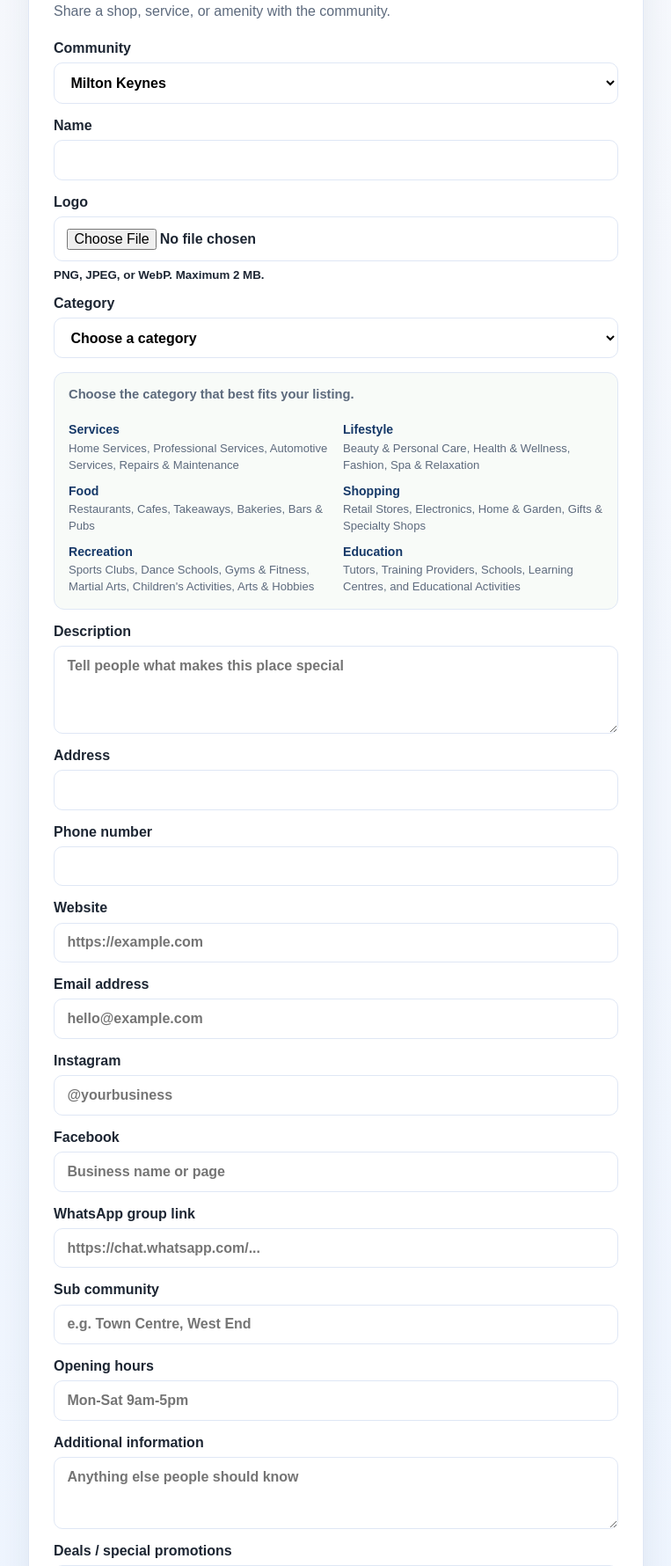
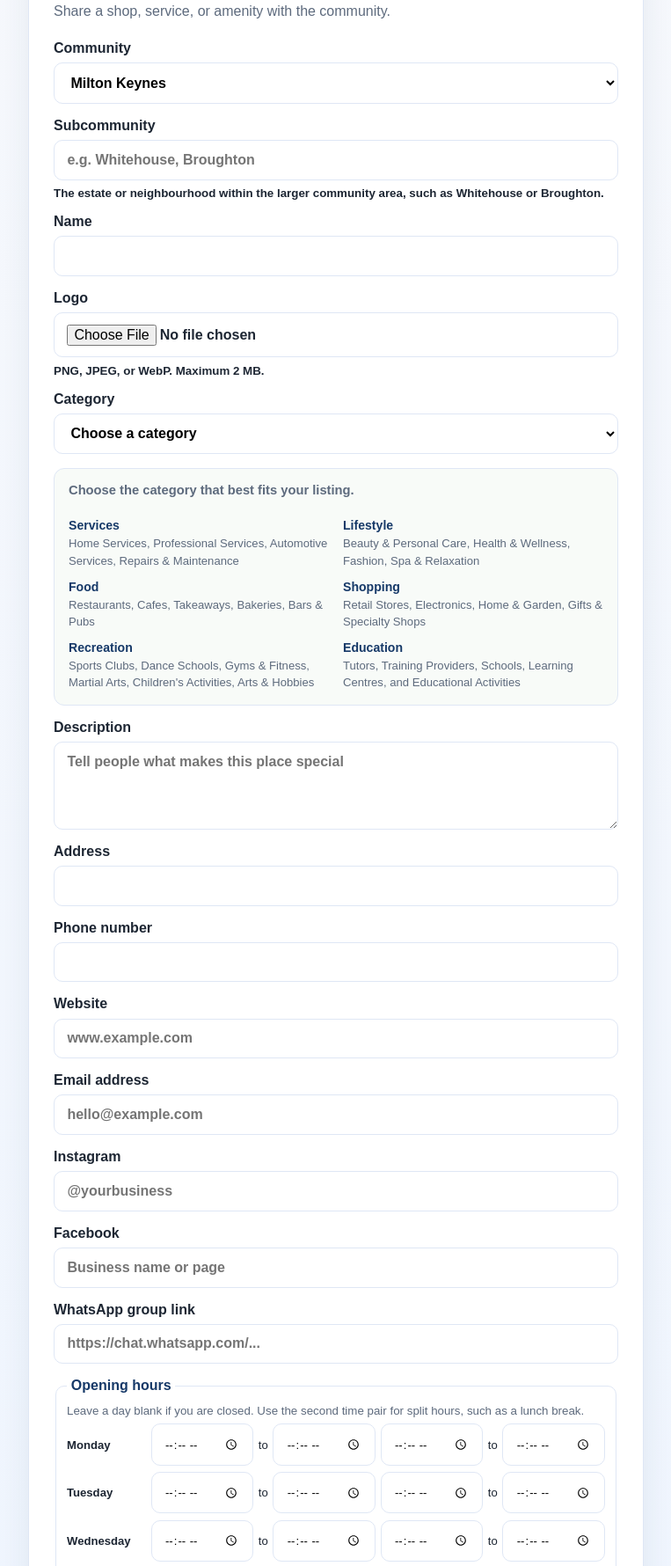
Before and after one commit to mbnarayn/communise, a Flask app: page /add in a window 1280 px wide. Shown: the part 167-1947 px from the top of the page at 88% size, without its empty margins (258-1021 px from the left). Run offline with Flask 3, Linux system fonts and the light colour scheme.

Commit message:
improvements v3

```diff
--- a/app.py
+++ b/app.py
@@ -58,6 +58,15 @@ CATEGORY_OPTIONS = [
     "Other",
 ]
 LISTINGS_PER_PAGE = 16
+DAYS_OF_WEEK = (
+    "monday",
+    "tuesday",
+    "wednesday",
+    "thursday",
+    "friday",
+    "saturday",
+    "sunday",
+)
 
 # Simple per-page overrides for listing cards. Update these booleans to decide
 # which listing features appear on the homepage vs the community pages.
@@ -96,6 +105,14 @@ def normalize_community(value):
     return COMMUNITY_ALIASES.get(community, community or DEFAULT_COMMUNITY)
 
 
+@app.template_filter('external_url')
+def external_url(value):
+    url = str(value or '').strip()
+    if url and not url.startswith(('http://', 'https://')):
+        return f'https://{url}'
+    return url
+
+
 def get_community_label(community):
     if community in (None, '', 'all'):
         return 'Featured listings'
@@ -115,6 +132,23 @@ def get_community_template(community):
 def get_listing_feature_config(page_name):
     page = str(page_name or "home").lower()
     return LISTING_FEATURES.get(page, LISTING_FEATURES["home"]).copy()
+
+
+def parse_opening_hours(form, existing=None):
+    periods = {}
+    has_daily_hours = False
+    for day in DAYS_OF_WEEK:
+        day_periods = []
+        for period_number in (1, 2):
+            opening = (form.get(f'opening_{day}_{period_number}_open') or '').strip()
+            closing = (form.get(f'opening_{day}_{period_number}_close') or '').strip()
+            if opening or closing:
+                has_daily_hours = True
+            if opening and closing:
+                day_periods.append({'open': opening, 'close': closing})
+        periods[day] = day_periods
+
+    return periods if has_daily_hours else (existing or '')
 
 
 def paginate_listings(listings, requested_page):
@@ -424,6 +458,20 @@ def save_listings(listings):
         json.dump(normalized_items, file, indent=2)
 
 
+def delete_listing_record(listings, listing):
+    if is_cosmos_configured():
+        container = get_cosmos_container()
+        if container is not None:
+            container.delete_item(
+                item=str(listing.get('id')),
+                partition_key=listing.get('category'),
+            )
+            return
+
+    listings.remove(listing)
+    save_listings(listings)
+
+
 def store_logo(upload, listing_id):
     if not upload or not upload.filename:
         return ""
@@ -444,9 +492,16 @@ def store_logo(upload, listing_id):
     account_url = os.getenv("AZURE_STORAGE_ACCOUNT_URL")
     container_name = os.getenv("AZURE_STORAGE_CONTAINER", "listing-logos")
     if account_url:
-        if not BlobServiceClient or not DefaultAzureCredential:
+        if not BlobServiceClient:
             raise RuntimeError("Azure Blob Storage dependencies are not installed.")
-        client = BlobServiceClient(account_url=account_url, credential=DefaultAzureCredential())
+        storage_key = os.getenv("AZURE_STORAGE_ACCOUNT_KEY")
+        if storage_key:
+            credential = storage_key
+        else:
+            if not DefaultAzureCredential:
+                raise RuntimeError("Azure identity dependencies are not installed.")
+            credential = DefaultAzureCredential()
+        client = BlobServiceClient(account_url=account_url, credential=credential)
         blob_client = client.get_blob_client(container=container_name, blob=blob_name)
         blob_client.upload_blob(
             upload.stream,
@@ -558,7 +613,7 @@ def add_listing():
         whatsapp_group = whatsapp_group.strip()
         community = normalize_community(request.form.get('community') or selected_community)
         sub_community = request.form.get('sub_community', '').strip()
-        opening_hours = request.form.get('opening_hours', '').strip()
+        opening_hours = parse_opening_hours(request.form)
         additional_information = request.form.get('additional_information', '').strip()
         deals = request.form.get('deals', '').strip()
         logo = request.files.get('logo')
@@ -635,6 +690,16 @@ def add_listing():
 
 @app.route('/listing/<listing_id>/edit', methods=['GET', 'POST'])
 def edit_listing(listing_id):
+    admin_mode = request.args.get('admin') == '1'
+    if admin_mode:
+        auth = request.authorization
+        if not auth or auth.username != ADMIN_USERNAME or auth.password != ADMIN_PASSWORD:
+            return Response(
+                "Authentication required.",
+                401,
+                {"WWW-Authenticate": 'Basic realm="Admin Area"'},
+            )
+
     listings = load_listings()
     listing = next((item for item in listings if str(item.get('id')) == str(listing_id)), None)
     if listing is None:
@@ -673,7 +738,7 @@ def edit_listing(listing_id):
             'whatsapp_group': (request.form.get('whatsapp_group') or request.form.get('whatsappgroup') or '').strip(),
             'community': community,
             'sub_community': request.form.get('sub_community', '').strip(),
-            'opening_hours': request.form.get('opening_hours', '').strip(),
+            'opening_hours': parse_opening_hours(request.form, listing.get('opening_hours')),
             'additional_information': request.form.get('additional_information', '').strip(),
             'deals': request.form.get('deals', '').strip(),
         }
@@ -693,16 +758,23 @@ def edit_listing(listing_id):
                 selected_community=community,
             )
 
-        listing['pending_changes'] = updated_values
-        listing['pending_action'] = 'edit'
+        if admin_mode:
+            listing.update(updated_values)
+            listing.pop('pending_changes', None)
+            listing['approved'] = True
+            listing['pending_action'] = ''
+        else:
+            listing['pending_changes'] = updated_values
+            listing['pending_action'] = 'edit'
         save_listings(listings)
-        return redirect(url_for('index'))
+        return redirect(url_for('admin' if admin_mode else 'index'))
 
     return render_template(
         'add_listing.html',
         form=listing,
         listing=listing,
         editing=True,
+        admin_mode=admin_mode,
         communities=communities,
         selected_community=selected_community,
     )
@@ -749,6 +821,7 @@ def listing_detail(listing_id):
 @app.route('/admin')
 @requires_auth
 def admin():
+    query = request.args.get('q', '').strip().lower()
     field_labels = {
         'name': 'Name',
         'category': 'Category',
@@ -767,11 +840,11 @@ def admin():
         'deals': 'Deals / special promotions',
         'logo_url': 'Logo',
     }
+    existing = []
     pending = []
     for item in load_listings():
-        if item.get('approved', True) and not item.get('pending_action'):
-            continue
         review_item = dict(item)
+        has_pending_work = not item.get('approved', True) or bool(item.get('pending_action'))
         if item.get('pending_action') == 'edit':
             pending_changes = item.get('pending_changes') or {}
             review_item['pending_diff'] = [
@@ -784,8 +857,61 @@ def admin():
                 if value != item.get(field)
             ]
             review_item.update(pending_changes)
-        pending.append(review_item)
-    return render_template('admin.html', listings=pending)
+
+        matches_query = not query or any(
+            query in str(review_item.get(field, '')).lower()
+            for field in ('name', 'category', 'description', 'address', 'phone', 'website', 'community')
+        )
+        if has_pending_work:
+            pending.append(review_item)
+        elif query and matches_query:
+            existing.append(review_item)
+
+    admin_sections = [
+        {
+            'kind': 'existing',
+            'heading': 'Manage existing listings',
+            'description': 'Search and manage published listings directly.',
+            'listings': existing,
+        },
+        {
+            'kind': 'pending',
+            'heading': 'Approve new and changed listings',
+            'description': 'Review new submissions and pending edits or deletions.',
+            'listings': pending,
+        },
+    ]
+    return render_template('admin.html', admin_sections=admin_sections, query=query)
+
+
+@app.route('/admin/listing/<listing_id>/delete', methods=['POST'])
+@requires_auth
+def admin_delete_listing(listing_id):
+    listings = load_listings()
+    listing = next((item for item in listings if str(item.get('id')) == str(listing_id)), None)
+    if listing is not None:
+        delete_listing_record(listings, listing)
+    return redirect(url_for('admin'))
+
+
+@app.route('/admin/listing/<listing_id>/feature/<scope>', methods=['POST'])
+@requires_auth
+def toggle_listing_feature(listing_id, scope):
+    feature_fields = {
+        'homepage': 'homepagefeatured',
+        'community': 'communitypagefeatured',
+    }
+    field = feature_fields.get(scope)
+    if not field:
+        return redirect(url_for('admin'))
+
+    listings = load_listings()
+    for item in listings:
+        if str(item.get('id')) == str(listing_id):
+            item[field] = not bool(item.get(field, False))
+            save_listings(listings)
+            break
+    return redirect(url_for('admin'))
 
 
 @app.route('/admin/approve/<listing_id>', methods=['POST'])
@@ -795,8 +921,7 @@ def approve_listing(listing_id):
     for item in listings:
         if str(item.get('id')) == str(listing_id):
             if item.get('pending_action', 'add') == 'delete':
-                listings.remove(item)
-                save_listings(listings)
+                delete_listing_record(listings, item)
                 return redirect(url_for('admin'))
             if item.get('pending_action') == 'edit':
                 item.update(item.pop('pending_changes', {}))
--- a/static/styles.css
+++ b/static/styles.css
@@ -429,6 +429,44 @@ nav a {
   border-top: 1px solid var(--border);
 }
 
+.hours-editor {
+  display: grid;
+  gap: 0.45rem;
+  border: 1px solid var(--border);
+  border-radius: 10px;
+  padding: 0.75rem;
+}
+
+.hours-editor legend {
+  padding: 0 0.3rem;
+  color: var(--primary-dark);
+  font-weight: 700;
+}
+
+.hours-editor small {
+  color: var(--muted);
+}
+
+.hours-row {
+  display: grid;
+  grid-template-columns: 90px minmax(90px, 1fr) auto minmax(90px, 1fr) minmax(90px, 1fr) auto minmax(90px, 1fr);
+  align-items: center;
+  gap: 0.35rem;
+  font-size: 0.82rem;
+}
+
+.hours-display {
+  display: grid;
+  gap: 0.25rem;
+  margin-top: 0.35rem;
+}
+
+.hours-display-row {
+  display: flex;
+  justify-content: space-between;
+  gap: 1rem;
+}
+
 .details-cta {
   color: var(--primary);
   font-size: 0.85rem;
@@ -826,6 +864,11 @@ select {
   max-width: 900px;
 }
 
+.admin-search {
+  max-width: 520px;
+  margin: 1rem 0 1.25rem;
+}
+
 .admin-item {
   border: 1px solid var(--border);
   border-radius: 16px;
--- a/templates/add_listing.html
+++ b/templates/add_listing.html
@@ -21,14 +21,14 @@
 
     <main class="container form-page">
       <section class="form-card">
-        <h1>{% if editing %}Edit listing{% else %}Add a local listing{% endif %}</h1>
-        <p>{% if editing %}Update the listing details and submit them for review.{% else %}Share a shop, service, or amenity with the community.{% endif %}</p>
+        <h1>{% if editing and admin_mode %}Edit listing (Admin){% elif editing %}Edit listing{% else %}Add a local listing{% endif %}</h1>
+        <p>{% if editing and admin_mode %}Update this listing directly.{% elif editing %}Update the listing details and submit them for review.{% else %}Share a shop, service, or amenity with the community.{% endif %}</p>
 
         {% if error %}
           <div class="error-banner">{{ error }}</div>
         {% endif %}
 
-        <form method="POST" action="{{ url_for('edit_listing', listing_id=listing.id) if editing else url_for('add_listing') }}" enctype="multipart/form-data">
+        <form method="POST" action="{{ url_for('edit_listing', listing_id=listing.id, admin='1') if editing and admin_mode else url_for('edit_listing', listing_id=listing.id) if editing else url_for('add_listing') }}" enctype="multipart/form-data">
           <label>
             Community
             <select name="community">
@@ -38,6 +38,12 @@
                 </option>
               {% endfor %}
             </select>
+          </label>
+
+          <label>
+            Subcommunity
+            <input type="text" name="sub_community" value="{{ form.sub_community if form and form.sub_community else '' }}" placeholder="e.g. Whitehouse, Broughton" />
+            <small>The estate or neighbourhood within the larger community area, such as Whitehouse or Broughton.</small>
           </label>
 
           <label>
@@ -108,7 +114,7 @@
 
           <label>
             Website
-            <input type="url" name="website" value="{{ form.website if form and form.website else '' }}" placeholder="https://example.com" />
+            <input type="text" name="website" value="{{ form.website if form and form.website else '' }}" placeholder="www.example.com" />
           </label>
 
           <label>
@@ -131,15 +137,25 @@
             <input type="url" name="whatsapp_group" value="{{ form.whatsapp_group if form and form.whatsapp_group else '' }}" placeholder="https://chat.whatsapp.com/..." />
           </label>
 
-          <label>
-            Sub community
-            <input type="text" name="sub_community" value="{{ form.sub_community if form and form.sub_community else '' }}" placeholder="e.g. Town Centre, West End" />
-          </label>
-
-          <label>
-            Opening hours
-            <input type="text" name="opening_hours" value="{{ form.opening_hours if form and form.opening_hours else '' }}" placeholder="Mon-Sat 9am-5pm" />
-          </label>
+          <fieldset class="hours-editor">
+            <legend>Opening hours</legend>
+            <small>Leave a day blank if you are closed. Use the second time pair for split hours, such as a lunch break.</small>
+            {% if form and form.opening_hours is string and form.opening_hours %}
+              <small>Current hours: {{ form.opening_hours }}. Add daily hours below to replace them.</small>
+            {% endif %}
+            {% for day in ['monday', 'tuesday', 'wednesday', 'thursday', 'friday', 'saturday', 'sunday'] %}
+              {% set day_hours = form.opening_hours.get(day, []) if form and form.opening_hours is mapping else [] %}
+              <div class="hours-row">
+                <strong>{{ day|capitalize }}</strong>
+                <input type="time" name="opening_{{ day }}_1_open" value="{{ day_hours[0].open if day_hours|length > 0 else '' }}" aria-label="{{ day|capitalize }} first opening time" />
+                <span>to</span>
+                <input type="time" name="opening_{{ day }}_1_close" value="{{ day_hours[0].close if day_hours|length > 0 else '' }}" aria-label="{{ day|capitalize }} first closing time" />
+                <input type="time" name="opening_{{ day }}_2_open" value="{{ day_hours[1].open if day_hours|length > 1 else '' }}" aria-label="{{ day|capitalize }} second opening time" />
+                <span>to</span>
+                <input type="time" name="opening_{{ day }}_2_close" value="{{ day_hours[1].close if day_hours|length > 1 else '' }}" aria-label="{{ day|capitalize }} second closing time" />
+              </div>
+            {% endfor %}
+          </fieldset>
 
           <label>
             Additional information
@@ -151,7 +167,7 @@
             <textarea name="deals" rows="3" placeholder="Add current offers or promotions">{{ form.deals if form and form.deals else '' }}</textarea>
           </label>
 
-          <button type="submit" class="primary-btn">{% if editing %}Submit for Review{% else %}Save Listing{% endif %}</button>
+          <button type="submit" class="primary-btn">{% if editing and admin_mode %}Save Changes{% elif editing %}Submit for Review{% else %}Save Listing{% endif %}</button>
         </form>
       </section>
     </main>
--- a/templates/community.html
+++ b/templates/community.html
@@ -129,7 +129,7 @@
                 {% if feature_flags.get('website', True) and listing.website %}
                   <li>
                     <strong>Website:</strong>
-                    <a href="{{ listing.website }}" target="_blank" rel="noreferrer" onclick="event.stopPropagation();">Visit</a>
+                    <a href="{{ listing.website | external_url }}" target="_blank" rel="noreferrer" onclick="event.stopPropagation();">Visit</a>
                   </li>
                 {% endif %}
               </ul>
--- a/templates/index.html
+++ b/templates/index.html
@@ -128,7 +128,7 @@
                 {% if feature_flags.get('website', True) and listing.website %}
                   <li>
                     <strong>Website:</strong>
-                    <a href="{{ listing.website }}" target="_blank" rel="noreferrer" onclick="event.stopPropagation();">Visit</a>
+                    <a href="{{ listing.website | external_url }}" target="_blank" rel="noreferrer" onclick="event.stopPropagation();">Visit</a>
                   </li>
                 {% endif %}
               </ul>
```
Also changed, not shown: data/listings.json (+54 -32 lines), templates/admin.html (+30 -8 lines), templates/listing_detail.html (+14 -3 lines), tests/test_app.py (+73 -0 lines), README.md, static/uploads/logos/11/logo.png (deleted), static/uploads/logos/12/logo.png (deleted), static/uploads/logos/7/logo.jpg (deleted), static/uploads/logos/8/logo.jpg (deleted), static/uploads/logos/8/logo.png (deleted), static/uploads/logos/9/logo.png (deleted).
